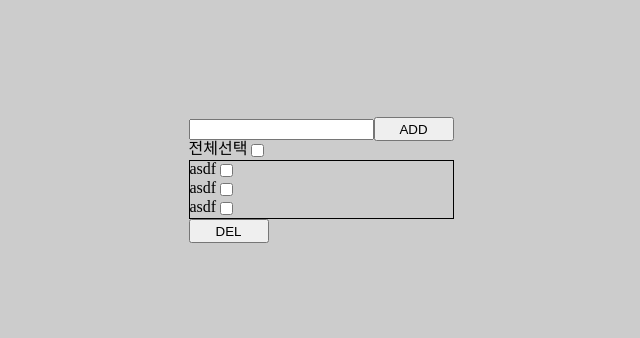
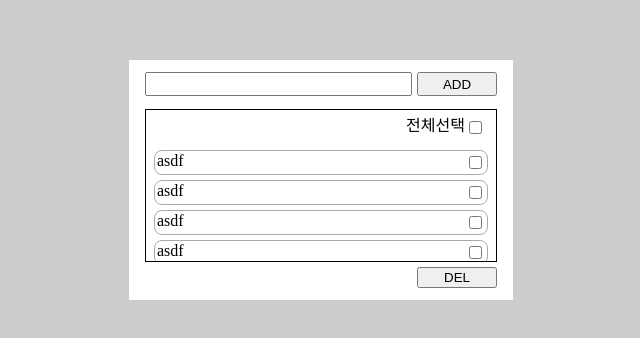
Before and after one commit to yoyongjin/todo-list-ts, a React (Create React App) app: page / in a window 1280 px wide. Shown: the part 220-558 px from the top of the page, without its empty margins (319-959 px from the left). Built offline with nearby package versions, Linux system fonts and the light colour scheme.

Commit message:
chore: finish TodoListTemplate UI

```diff
--- a/src/components/atoms/DelBtn.tsx
+++ b/src/components/atoms/DelBtn.tsx
@@ -4,6 +4,7 @@ import styled from "styled-components";
 const Button = styled.button`
   width: 5rem;
   height: 1.5rem;
+  margin-left: auto;
 `;
 
 const DelBtn = () => {
--- a/src/components/atoms/TodoInput.tsx
+++ b/src/components/atoms/TodoInput.tsx
@@ -1,7 +1,9 @@
 import React from "react";
 import styled from "styled-components";
 
-const Input = styled.input``;
+const Input = styled.input`
+  flex-grow: 1;
+`;
 
 const TodoInput = () => {
   return <Input />;
--- a/src/components/molecules/AddTodoForm.tsx
+++ b/src/components/molecules/AddTodoForm.tsx
@@ -1,13 +1,22 @@
 import React from "react";
+import styled from "styled-components";
 import AddBtn from "../atoms/AddBtn";
 import TodoInput from "../atoms/TodoInput";
 
+const FormContainer = styled.form`
+  display: flex;
+  justify-content: space-between;
+  gap: 5px;
+  margin-bottom: 0.5rem;
+  /* background-color: #e3b426; */
+`;
+
 const AddTodoForm = () => {
   return (
-    <form>
+    <FormContainer>
       <TodoInput />
       <AddBtn />
-    </form>
+    </FormContainer>
   );
 };
 
--- a/src/components/molecules/CheckAll.tsx
+++ b/src/components/molecules/CheckAll.tsx
@@ -4,6 +4,9 @@ import CheckBox from "../atoms/CheckBox";
 
 const Container = styled.div`
   display: flex;
+  justify-content: flex-end;
+  margin: 0 3px 0.5rem 0;
+  /* background-color: #a3aea3; */
 `;
 
 const CheckAll = () => {
--- a/src/components/molecules/TodoItem.tsx
+++ b/src/components/molecules/TodoItem.tsx
@@ -4,12 +4,20 @@ import CheckBox from "../atoms/CheckBox";
 
 const TodoContainer = styled.div`
   display: flex;
+  justify-content: space-between;
+  border: 1px solid #aaa;
+  border-radius: 8px;
+  padding: 2px;
+  /* background-color: #fffeb9; */
+`;
+const WhatTodo = styled.span`
+  /* background-color: #e05353; */
 `;
 
 const TodoItem = () => {
   return (
     <TodoContainer>
-      <span>asdf</span>
+      <WhatTodo>asdf</WhatTodo>
       <CheckBox />
     </TodoContainer>
   );
--- a/src/components/organisms/TodoLists.tsx
+++ b/src/components/organisms/TodoLists.tsx
@@ -1,16 +1,29 @@
 import React from "react";
 import styled from "styled-components";
+import CheckAll from "../molecules/CheckAll";
 import TodoItem from "../molecules/TodoItem";
 
 const TodosContainer = styled.div`
   display: flex;
   flex-direction: column;
+  max-height: calc(30vh - 4rem - 4px);
+  justify-content: space-between;
+  gap: 5px;
   border: 1px solid black;
+  overflow-y: scroll;
+  padding: 0.5rem;
+  /* padding-bottom: 5px; */
+  /* background-color: #98dab9; */
 `;
 
 const TodoLists = (props: any) => {
   return (
     <TodosContainer>
+      <CheckAll />
+      <TodoItem />
+      <TodoItem />
+      <TodoItem />
+      <TodoItem />
       <TodoItem />
       <TodoItem />
       <TodoItem />
--- a/src/components/templates/TodoListTemplate.tsx
+++ b/src/components/templates/TodoListTemplate.tsx
@@ -2,16 +2,24 @@ import React from "react";
 import styled from "styled-components";
 import DelBtn from "../atoms/DelBtn";
 import AddTodoForm from "../molecules/AddTodoForm";
-import CheckAll from "../molecules/CheckAll";
 import TodoLists from "../organisms/TodoLists";
 
-const Container = styled.div``;
+const Container = styled.div`
+  display: flex;
+  flex-direction: column;
+  justify-content: space-between;
+  gap: 5px;
+  width: 30%;
+  max-height: 30vh;
+  background-color: #fff;
+  padding: 0.75rem 1rem;
+`;
 
 const TodoListTemplate = () => {
   return (
     <Container>
       <AddTodoForm />
-      <CheckAll />
+
       <TodoLists />
       <DelBtn />
     </Container>
```
